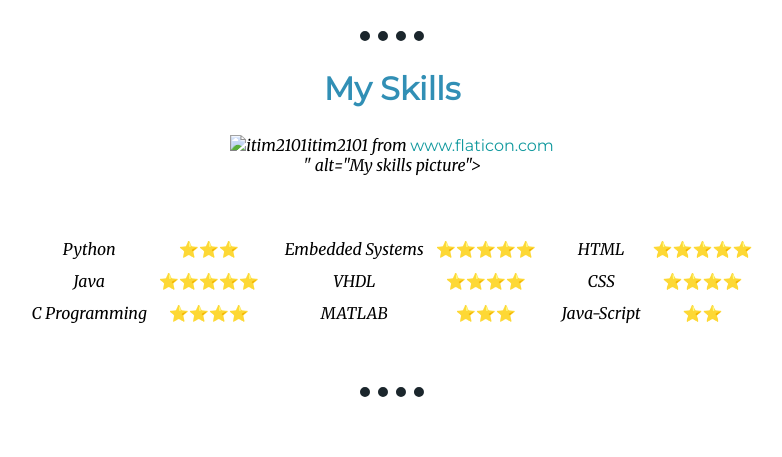
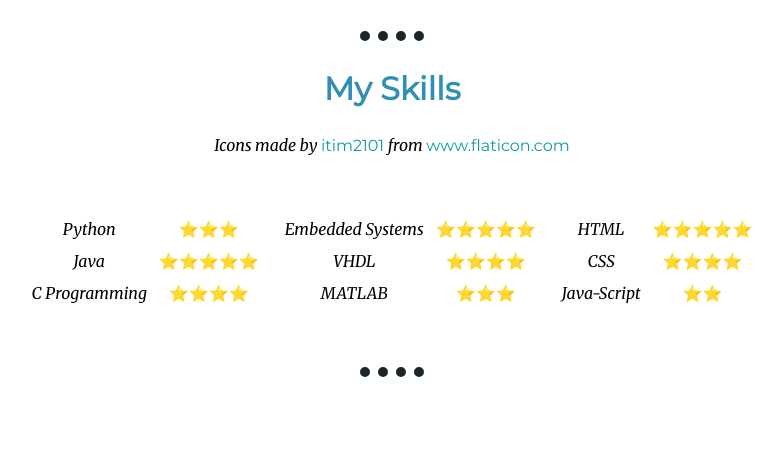
Before and after one commit to imharshp/MyWebsite, a plain HTML site: page index.html in a window 1280 px wide. Shown: the part 1420-1877 px from the top of the page, without its empty margins (248-1030 px from the left). Drawn offline with Linux system fonts and the light colour scheme.

Commit message:
Update index.html

```diff
--- a/index.html
+++ b/index.html
@@ -31,7 +31,7 @@
     <div class="skills">
 
         <h2 class="headings">My Skills</h2>
-        <img src= "<div>Icons made by <a href="https://www.flaticon.com/free-icon/skill_2305139?term=personal%20skills&page=1&position=70" title="itim2101">itim2101</a> from <a href="https://www.flaticon.com/" title="Flaticon">www.flaticon.com</a></div>" alt="My skills picture">
+        <div>Icons made by <a href="https://www.flaticon.com/free-icon/skill_2305139?term=personal%20skills&page=1&position=70" title="itim2101">itim2101</a> from <a href="https://www.flaticon.com/" title="Flaticon">www.flaticon.com</a></div>
         <table class="skill-table">
           <tr>
             <td>
```
